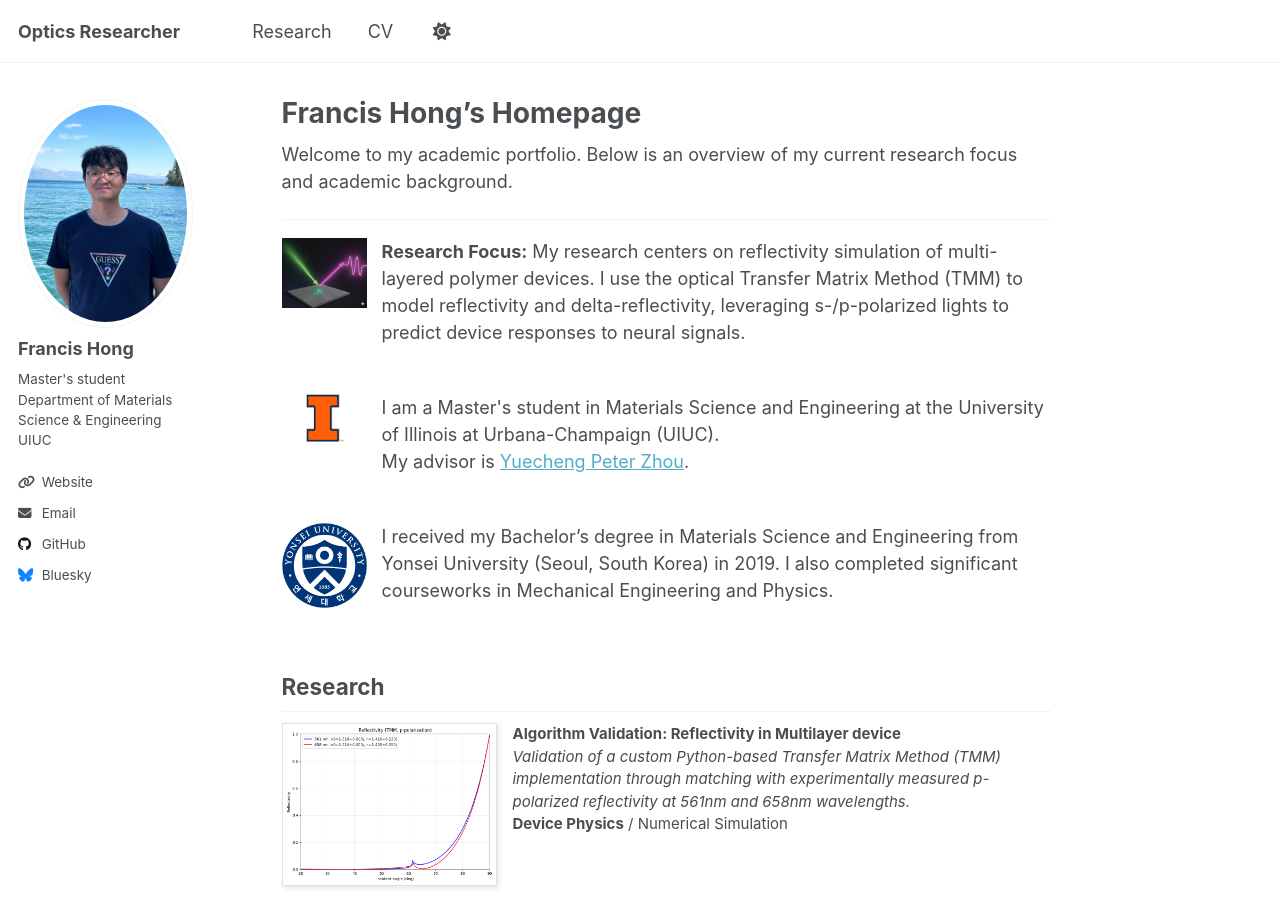
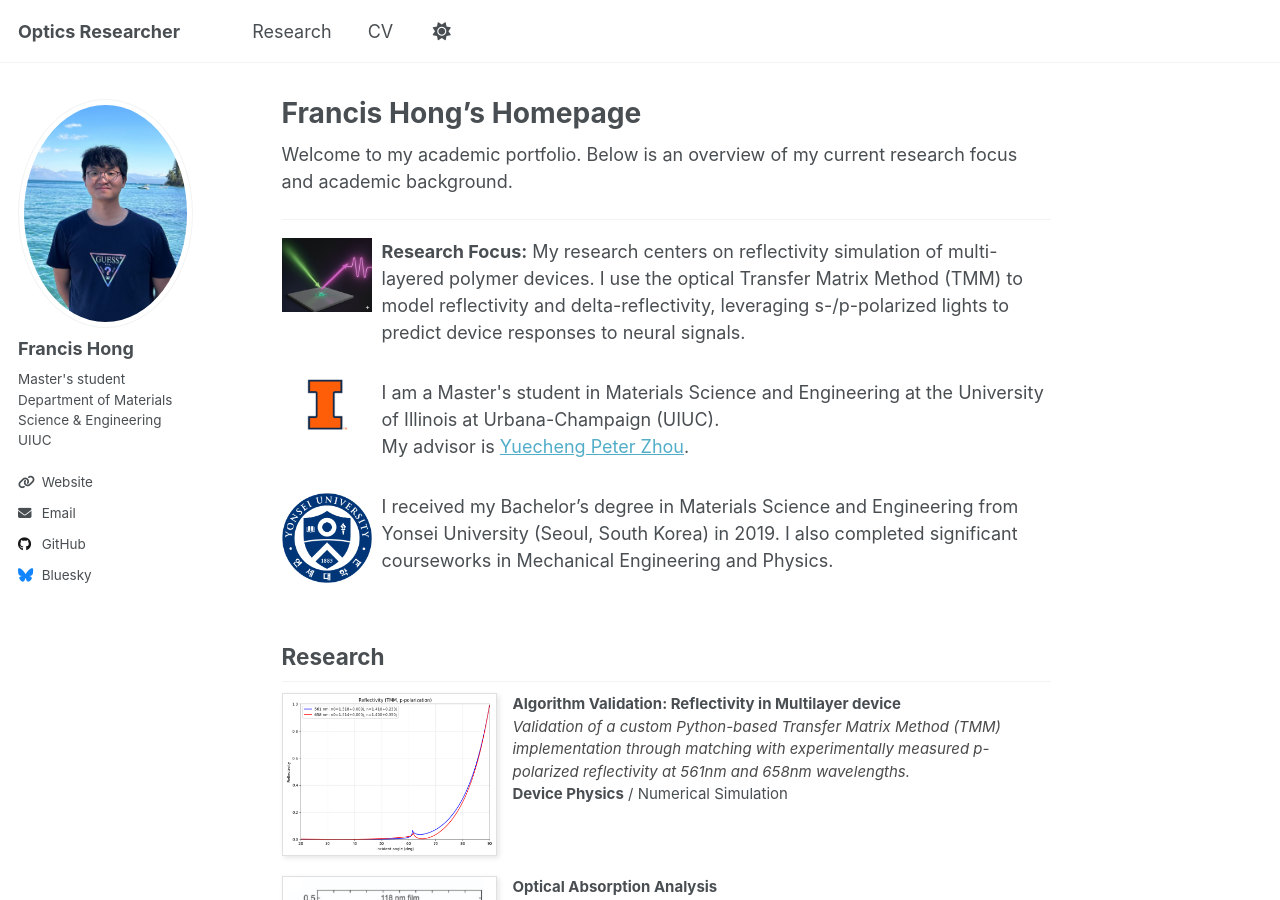
Before and after one commit to Fhong10/flhong03.github-io, a Jekyll site: the page built from _pages/about.md, in a window 1280 px wide and 900 px high. Built offline with Jekyll 4.4.1, drawn with Linux system fonts in a browser that asks for light colours; a script that is not in the unit is left out.

Commit message:
Update about.md

```diff
--- a/_pages/about.md
+++ b/_pages/about.md
@@ -11,8 +11,8 @@ Welcome to my academic portfolio. Below is an overview of my current research fo
 
 <hr>
 
-<div style="display: flex; flex-direction: row; align-items: flex-start; margin-bottom: 25px;">
-  <div style="width: 100px; padding-right: 15px;">
+<div style="display: flex; flex-direction: row; align-items: flex-start; margin-bottom: 10px;">
+  <div style="width: 100px; padding-right: 10px;">
     <img src="/images/neuronsignal.png" alt="neuronsignal" style="max-width: 100%; height: auto;">
   </div>
   <div style="flex: 1;">
@@ -22,8 +22,8 @@ Welcome to my academic portfolio. Below is an overview of my current research fo
   </div>
 </div>
 
-<div style="display: flex; flex-direction: row; align-items: flex-start; margin-bottom: 25px;">
-  <div style="width: 100px; padding-right: 15px;">
+<div style="display: flex; flex-direction: row; align-items: flex-start; margin-bottom: 10px;">
+  <div style="width: 100px; padding-right: 10px;">
     <img src="/images/uiuc_logo.png" alt="uiuc_logo" style="max-width: 100%; height: auto;">
   </div>
   <div style="flex: 1;">
@@ -34,8 +34,8 @@ Welcome to my academic portfolio. Below is an overview of my current research fo
   </div>
 </div>
 
-<div style="display: flex; flex-direction: row; align-items: flex-start; margin-bottom: 25px;">
-  <div style="width: 100px; padding-right: 15px;">
+<div style="display: flex; flex-direction: row; align-items: flex-start; margin-bottom: 10px;">
+  <div style="width: 100px; padding-right: 10px;">
     <img src="/images/yonsei_logo.png" alt="yonsei_logo" style="max-width: 100%; height: auto;">
   </div>
   <div style="flex: 1;">
```
